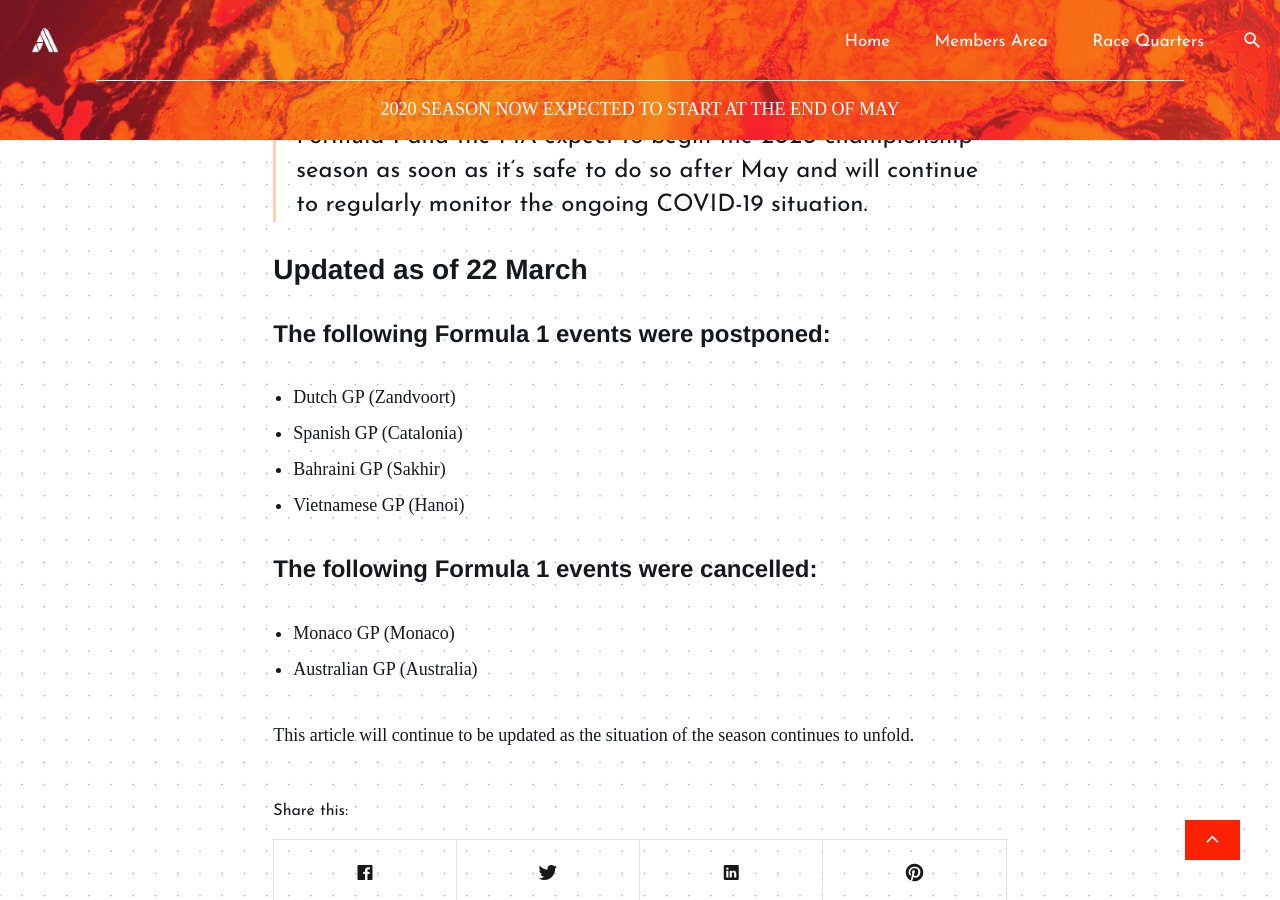
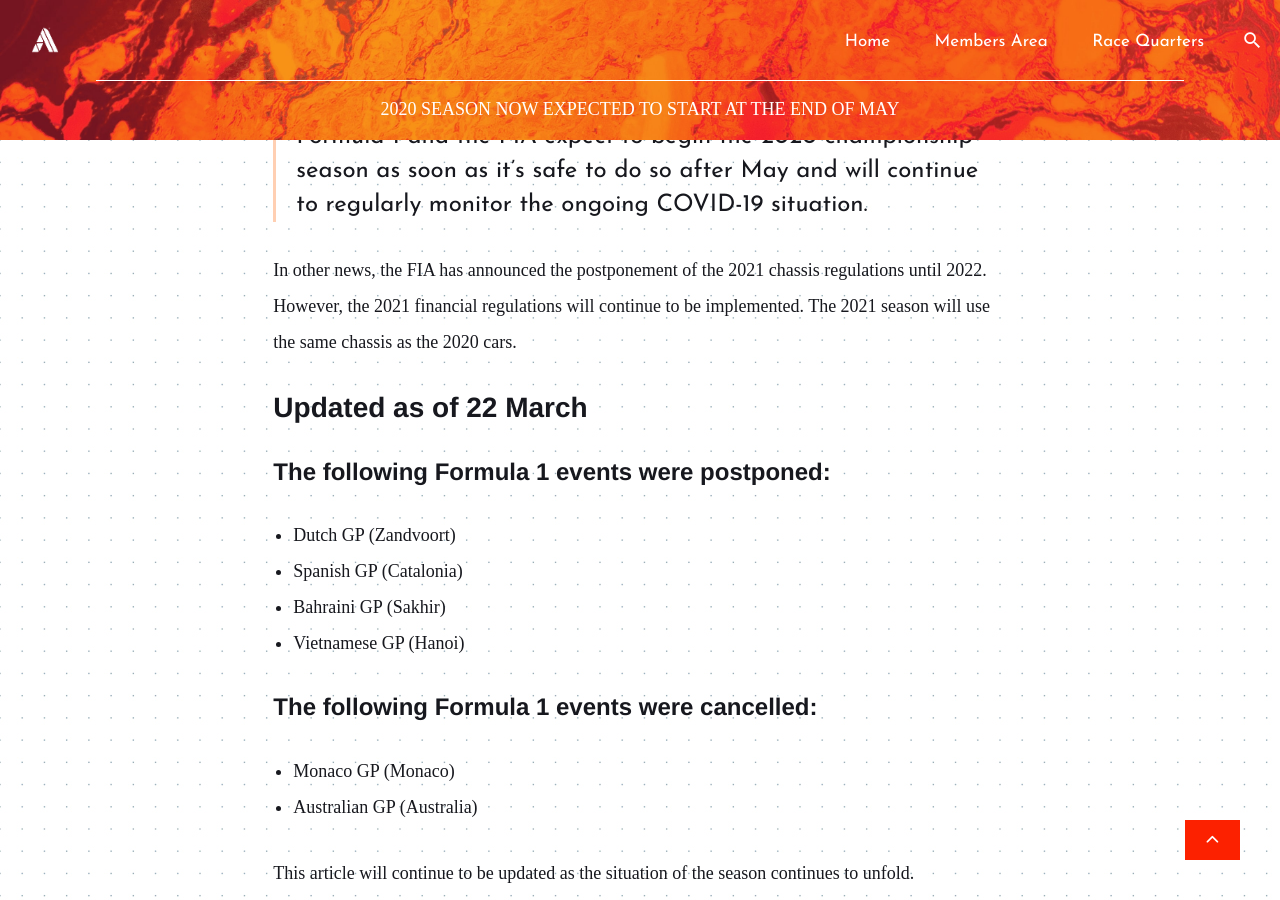
Before and after one commit to Asfalto-Ascari/AsfaltoAscari, a Jekyll site: the page built from _posts/2020-3-22-Formula-1-season-cancellations.md, in a window 1280 px wide and 900 px high, scrolled down 1971 px. Built offline with Jekyll 4.4.1, drawn with Linux system fonts in a browser that asks for light colours; nearby versions of some CDN libraries; some web fonts are replaced; comment, search, counter and statistics services are not loaded.

Commit message:
Update 2020-3-22-Formula-1-season-cancellations.md

```diff
--- a/_posts/2020-3-22-Formula-1-season-cancellations.md
+++ b/_posts/2020-3-22-Formula-1-season-cancellations.md
@@ -22,6 +22,8 @@
 
 > Formula 1 and the FIA expect to begin the 2020 championship season as soon as it's safe to do so after May and will continue to regularly monitor the ongoing COVID-19 situation.
 
+In other news, the FIA has announced the postponement of the 2021 chassis regulations until 2022. However, the 2021 financial regulations will continue to be implemented. The 2021 season will use the same chassis as the 2020 cars.
+
 ## Updated as of 22 March
 
 ### The following Formula 1 events were postponed:
```
